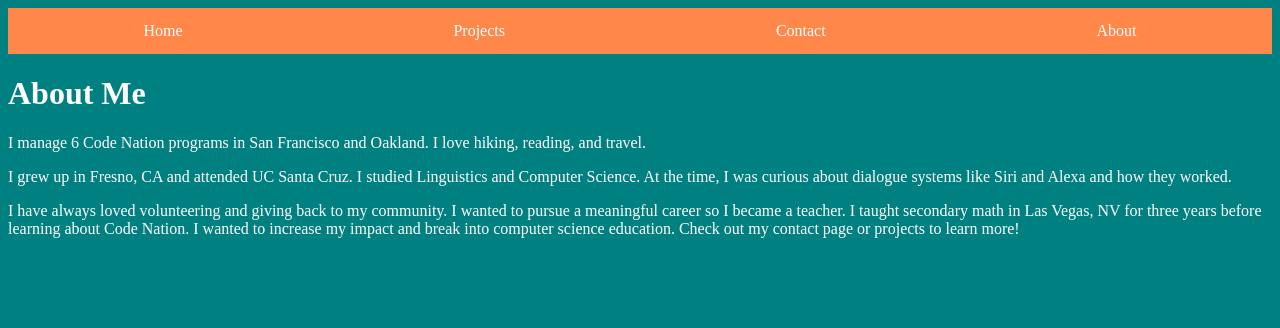
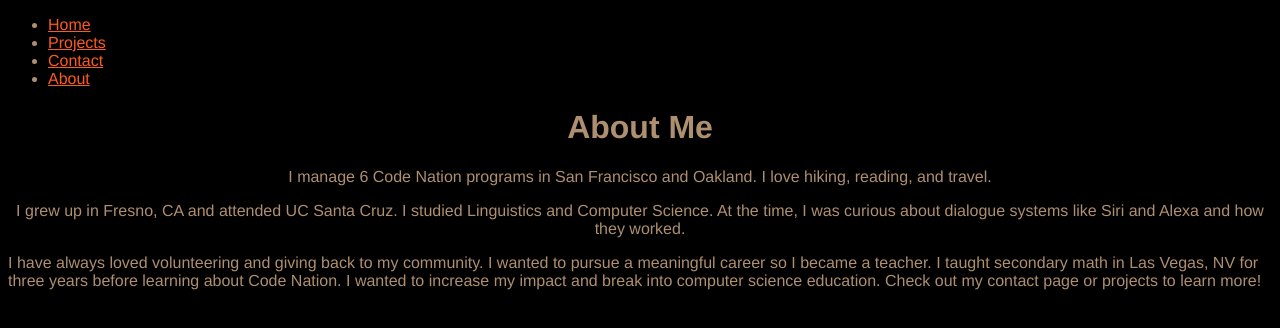
Before and after one commit to carolynnjimenez/HireMe, a plain HTML site: page about.html in a window 1280 px wide. Drawn offline with Linux system fonts and the light colour scheme.

Commit message:
Created using Popcode: https://popcode.org

```diff
--- a/styles.css
+++ b/styles.css
@@ -1,37 +1,25 @@
 body {
-    background-color: teal;
-    color:white;
+    background-color: #000000;
+    color: #AE8F6F;
+    font-family: helvetica;
 }
-div {
-    font-family: roboto;
+
+h1, h2, p {
+    text-align: center;
 }
 
 img {
     height: 400px;
+    display: block;
+    margin-left: auto;
+    margin-right: auto;
 }
 
-ul {
-  list-style-type: none;
-  margin: 0;
-  padding: 0;
-  overflow: hidden;
-  background-color: #FF8749;
-  display:flex;
-  justify-content:space-around;
+a {
+    color: #FD5A1E;
 }
 
-li {
-  float: left;
+.container {
+    display: flex;
+    justify-content: space-around;
 }
-
-li a {
-  display: block;
-  color: white;
-  text-align: center;
-  padding: 14px 16px;
-  text-decoration: none;
-}
-
-li a:hover {
-  background-color: #BFFCFB;
-}
```
